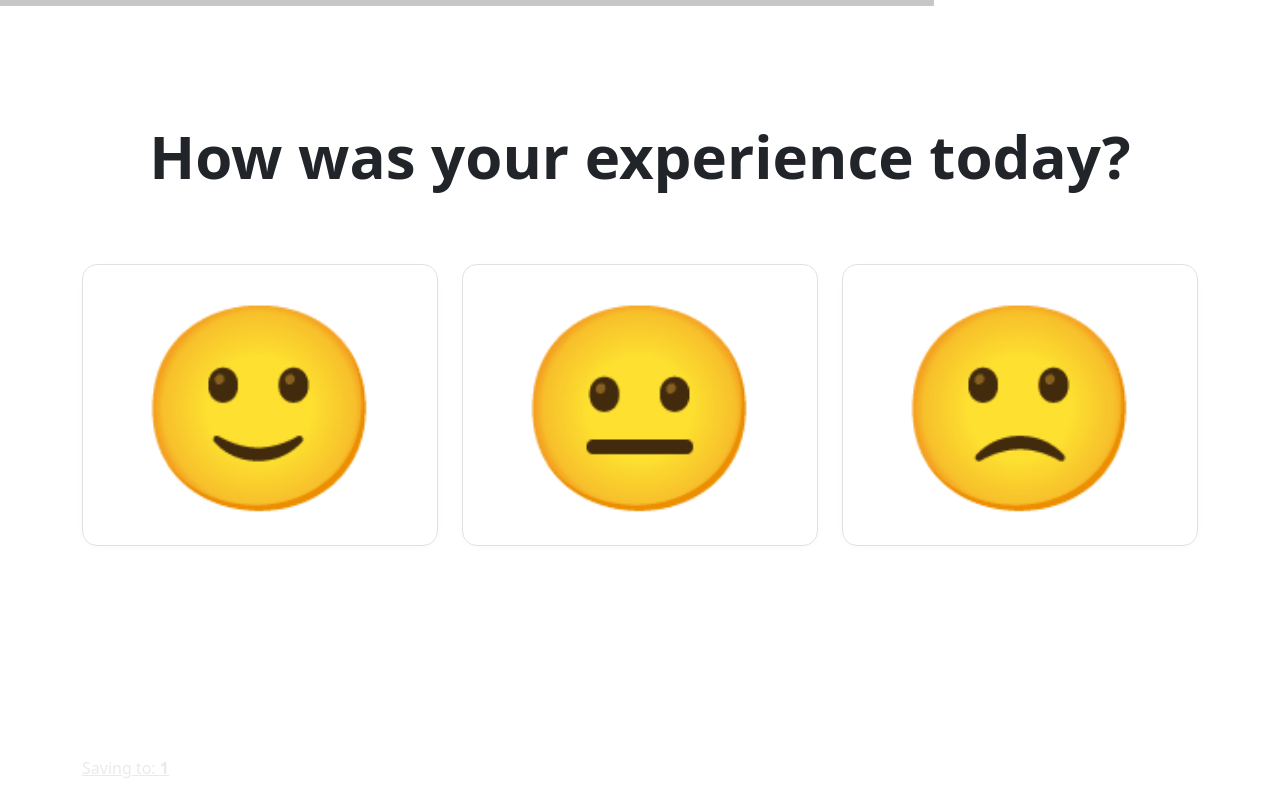
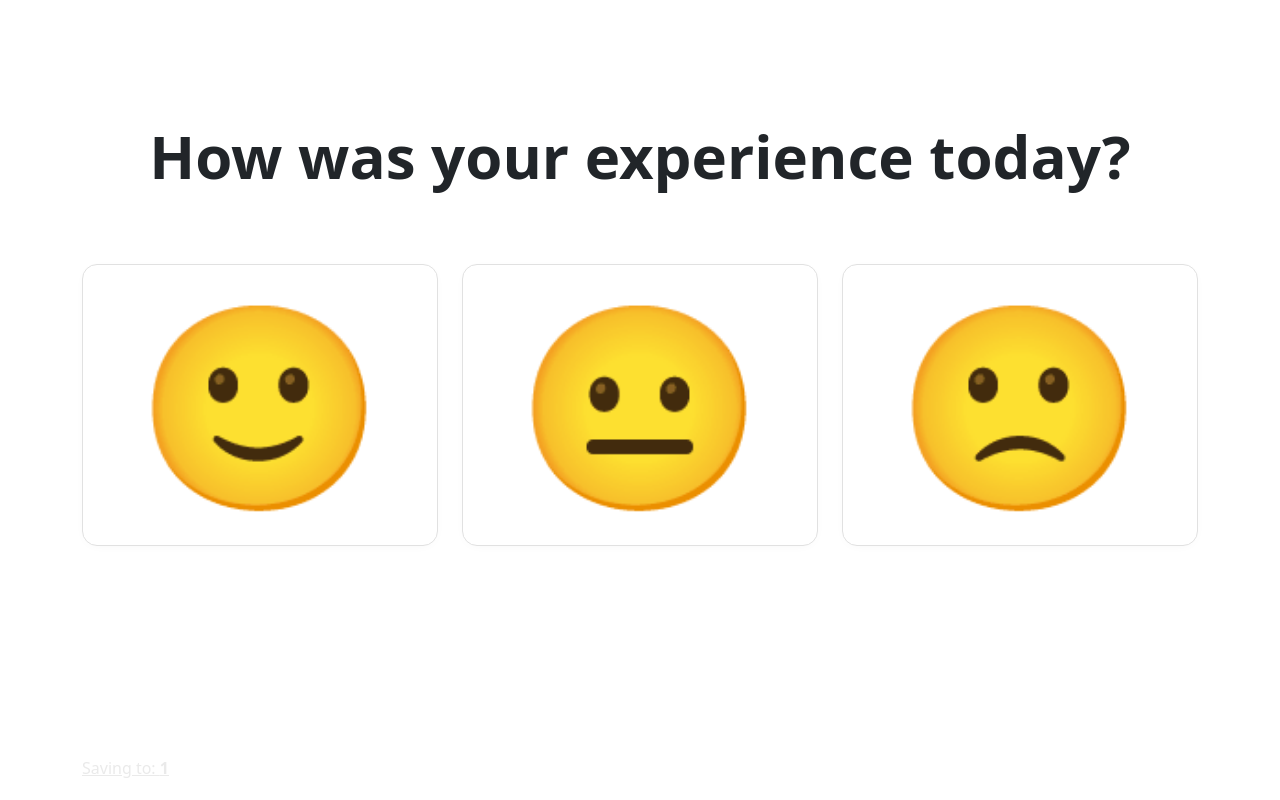
Before and after one commit to ChefPoint/feedback-terminal, a React (Create React App) app: page /1 in a window 1280 px wide. Built offline with nearby package versions, Linux system fonts and the light colour scheme.

Commit message:
Reloader hidden and slowed down

```diff
--- a/src/sections/first-question/FirstQuestion.jsx
+++ b/src/sections/first-question/FirstQuestion.jsx
@@ -80,7 +80,7 @@ const FirstQuestion = () => {
 
   return (
     <React.Fragment>
-      <Reloader hidden={false} speed={2} />
+      <Reloader hidden={true} speed={0.25} />
       <Container>
         <br /> <br /> <br />
         <Heading text={firstQuestionTitle} />
```
